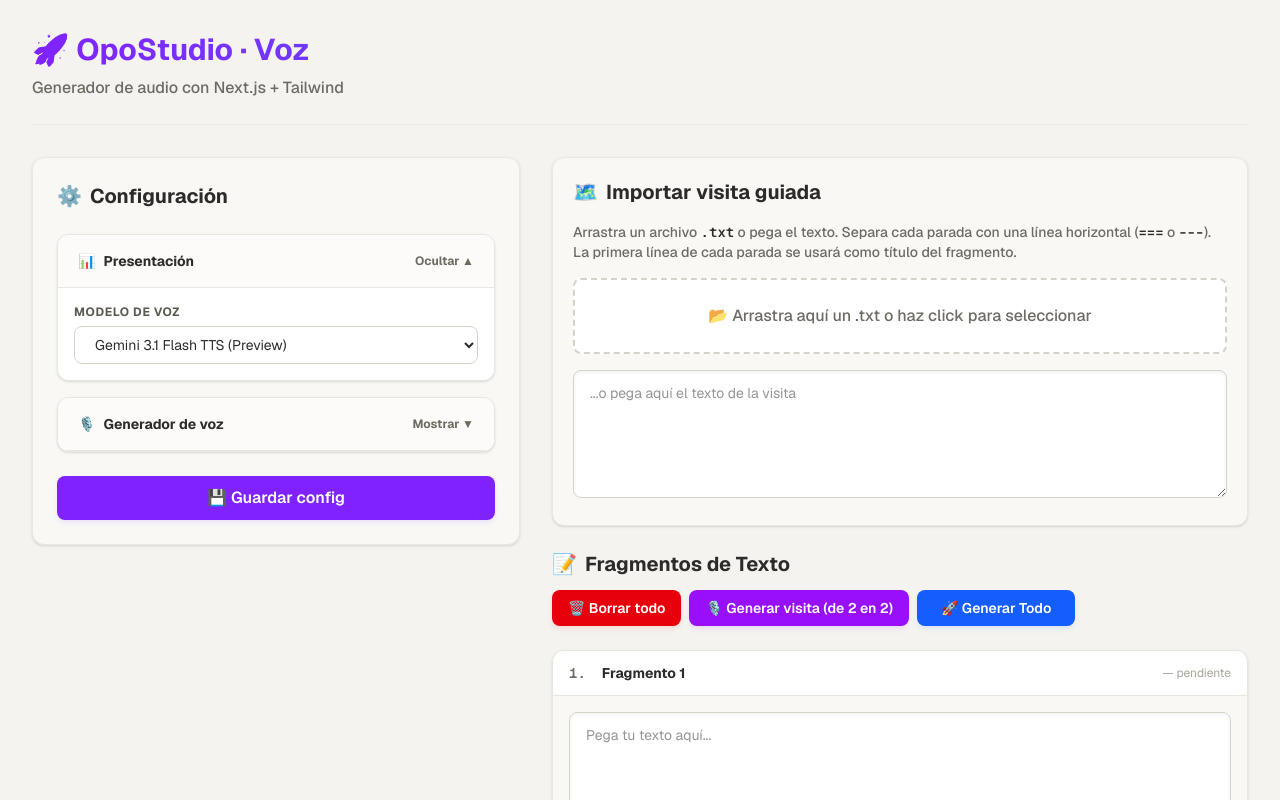
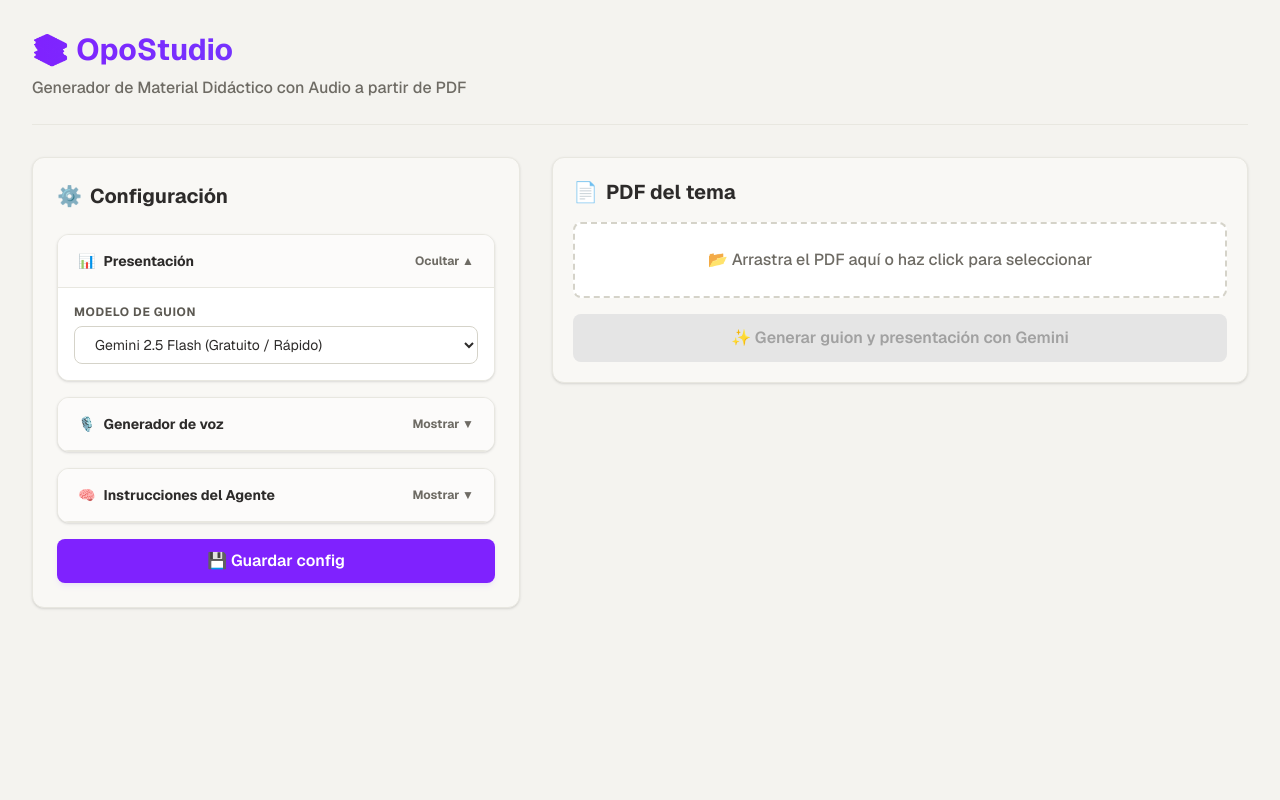
Before and after one commit to omniapps-eu/OpoStudio, a Next.js app: page / in a window 1280 px wide. Shown: the top 800 px of the page. Built offline with nearby package versions, Linux system fonts and the light colour scheme.

Commit message:
chore: swap root path to render TemaAClaseApp and move raw TTS to /tts

```diff
--- a/src/app/page.tsx
+++ b/src/app/page.tsx
@@ -2,8 +2,8 @@
 
 import dynamic from "next/dynamic";
 
-const TtsApp = dynamic(() => import("./TtsApp"), { ssr: false });
+const TemaAClaseApp = dynamic(() => import("./tema-a-clase/TemaAClaseApp"), { ssr: false });
 
 export default function Home() {
-  return <TtsApp />;
+  return <TemaAClaseApp />;
 }
--- /dev/null
+++ b/src/app/tts/page.tsx
@@ -0,0 +1,9 @@
+"use client";
+
+import dynamic from "next/dynamic";
+
+const TtsApp = dynamic(() => import("../TtsApp"), { ssr: false });
+
+export default function Page() {
+  return <TtsApp />;
+}
```
